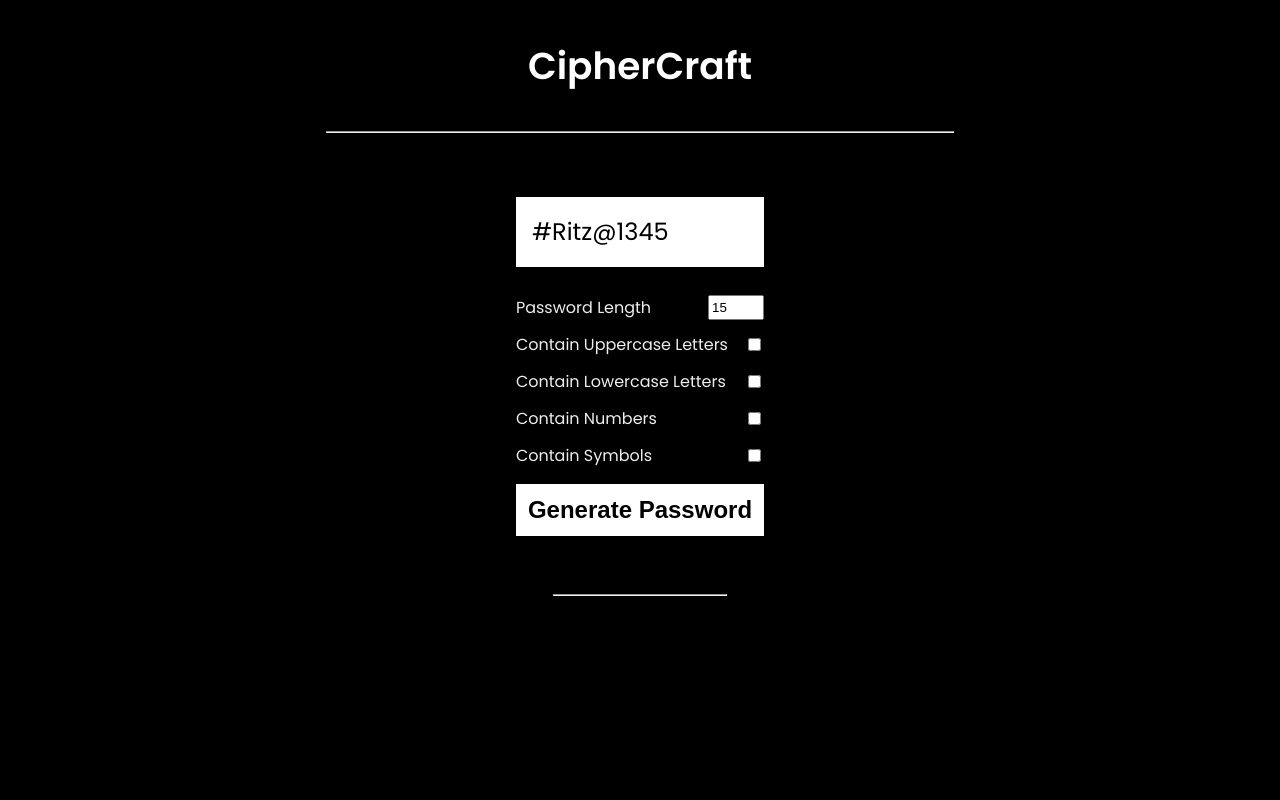
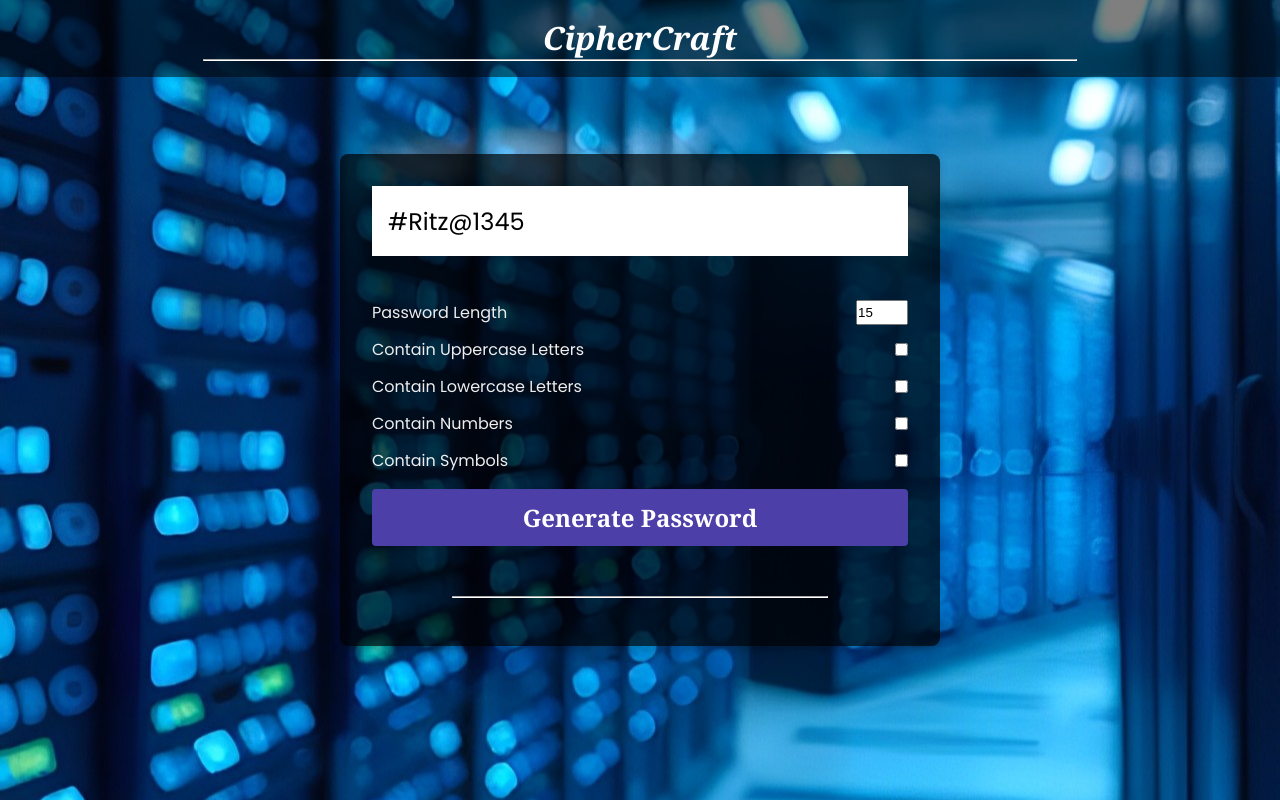
Before and after one commit to shubz23/CipherCraft.github.io, a plain HTML site: page index.html in a window 1280 px wide. Drawn offline with Linux system fonts and the light colour scheme.

Commit message:
intial commit

```diff
--- a/index.html
+++ b/index.html
@@ -3,21 +3,23 @@
 
 <head>
   <meta charset="UTF-8">
-  <meta http-equiv="X-UA-Compatible" content="IE=edge">
+  <meta http-equiv="X-UA-Compatible" content="IE=Edge">
   <meta name="viewport" content="width=device-width, initial-scale=1">
+
   <title>CipherCraft</title>
+
   <!-- Custom Styles -->
   <link rel="stylesheet" href="style.css">
+
+  <!-- Import Google Fonts -->
+  <link href="https://fonts.googleapis.com/css2?family=Poppins:wght@200;400;600&display=swap" rel="stylesheet">
 </head>
 
 <body>
-  <!-- HTML Content -->
   <header>
     <h3>CipherCraft</h3>
     <hr>
   </header>
-  <br>
-  <br>
 
   <div class="pw-container">
     <div class="pw-header">
@@ -33,15 +35,15 @@
       </div>
       <div class="form-control">
         <label for="upper">Contain Uppercase Letters</label>
-        <input id="upper" type="checkbox" />
+        <input id="upper" type="Checkbox" />
       </div>
       <div class="form-control">
         <label for="lower">Contain Lowercase Letters</label>
-        <input id="lower" type="checkbox" />
+        <input id="lower" type="Checkbox" />
       </div>
       <div class="form-control">
         <label for="number">Contain Numbers</label>
-        <input id="number" type="checkbox" />
+        <input id="number" type="Checkbox" />
       </div>
       <div class="form-control">
         <label for="symbol">Contain Symbols</label>
--- a/style.css
+++ b/style.css
@@ -2,42 +2,66 @@
 
 * {
   box-sizing: border-box;
+  margin: 0;
+  padding: 0;
+}
+
+body {
+  background-image: url("assets/website_back.jpg");
+  background-size: cover;
+  background-position: center;
+  font-family: "Poppins", sans-serif;
+  color: rgb(0, 0, 0);
+  display: flex;
+  align-items: center;
+  justify-content: center;
+  min-height: 100vh;
 }
 
 header {
   color: white;
-  align-items: center;
-  position: absolute;
-  justify-content: center;
-  margin-bottom: 650px;
-  font-size: 2rem;
-  width: 70%;
+  font-family: Georgia, "Times New Roman", Times, serif;
+  font-style: italic;
+
+  text-align: center;
+  width: 100%;
+  position: fixed;
+  top: 0;
+  left: 0;
+  padding: 1rem;
+  background-color: rgba(0, 0, 0, 0.5); /* Optional for better contrast */
 }
 
 h3 {
-  text-align: center;
+  font-size: 2rem;
 }
 
 hr {
   width: 70%;
+  margin: 0 auto;
+  border-color: white;
 }
-body {
-  background-color: black;
-  color: black;
-  display: flex;
-  align-items: center;
-  justify-content: center;
-  font-family: "Poppins", sans-serif;
-  margin: 0;
-  min-height: 100vh;
+
+.pw-container {
+  background: rgba(
+    0,
+    0,
+    0,
+    0.7
+  ); /* Dark semi-transparent background for better readability */
+  border-radius: 8px;
+  padding: 2rem;
+  width: 80%;
+  max-width: 600px;
+  box-shadow: 0 4px 8px rgba(0, 0, 0, 0.2);
 }
 
 .pw-header {
-  padding: 1rem;
+  padding-bottom: 1rem;
 }
 
 .pw {
-  background-color: white;
+  background-color: rgb(255, 255, 255);
   display: flex;
   font-size: 1.5rem;
   align-items: center;
@@ -49,9 +73,9 @@ body {
 }
 
 .pw button {
-  background-color: white;
+  background-color: rgb(255, 255, 255);
   border: none;
-  color: rgb(29, 2, 56);
+  color: rgb(134, 94, 175);
   cursor: pointer;
   font-family: inherit;
   font-weight: bold;
@@ -70,7 +94,7 @@ body {
 }
 
 .pw-body {
-  padding: 0 1rem 1rem;
+  padding: 1rem 0;
 }
 
 .form-control {
@@ -81,14 +105,25 @@ body {
 }
 
 .generate {
-  background-color: white;
+  background-color: rgb(76, 63, 168);
   border: none;
-  color: black;
+  color: rgb(255, 255, 255);
   cursor: pointer;
   display: block;
+  font-family: Georgia, "Times New Roman", Times, serif;
   font-size: 1.5rem;
   font-weight: bold;
   padding: 0.75rem;
   margin-top: 1rem;
   width: 100%;
+  border-radius: 4px;
+  transition: background-color 0.3s ease; /* Smooth transition */
 }
+
+.generate:hover {
+  background-color: rgb(103, 34, 120); /* Change color on hover */
+}
+
+.generate:active {
+  background-color: rgb(94, 55, 200); /* Change color when button is clicked */
+}
```
Also changed, not shown: assets/website_back.jpg (added).
